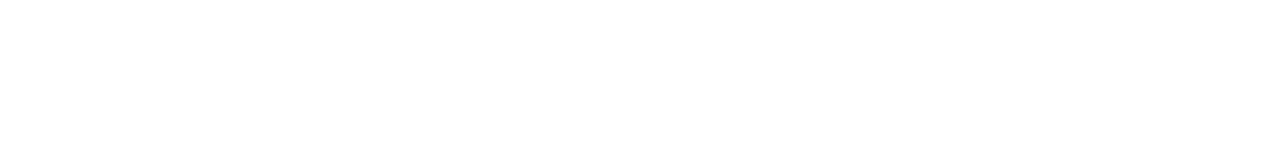
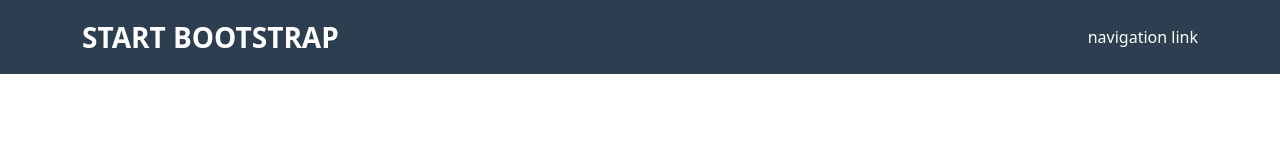
Before and after one commit to DanieleBegnis/html-css-bootstrap-freelancer, a plain HTML site: page index.html in a window 1280 px wide. Drawn offline with nearby package versions, Linux system fonts and the light colour scheme.

Commit message:
feat: add header

```diff
--- a/index.html
+++ b/index.html
@@ -8,6 +8,19 @@
     <link rel="stylesheet" href="style.css">
 </head>
 <body>
+    <header class="text-white py-3 ms-bg-navy">
+        <div class="container">
+            <div class="d-flex justify-content-between align-items-center">
+                <div class="fs-3 fw-bold">START BOOTSTRAP</div>
+                <div>navigation link</div>
+            </div>
+        </div>
+    </header>
+    <main>
+        <section>
+
+        </section>
+    </main>
     <script src="https://cdn.jsdelivr.net/npm/bootstrap@5.3.3/dist/js/bootstrap.bundle.min.js" integrity="sha384-YvpcrYf0tY3lHB60NNkmXc5s9fDVZLESaAA55NDzOxhy9GkcIdslK1eN7N6jIeHz" crossorigin="anonymous"></script>
 </body>
 </html>
--- a/style.css
+++ b/style.css
@@ -0,0 +1,3 @@
+.ms-bg-navy {
+    background-color: #2c3e50;
+}
```
